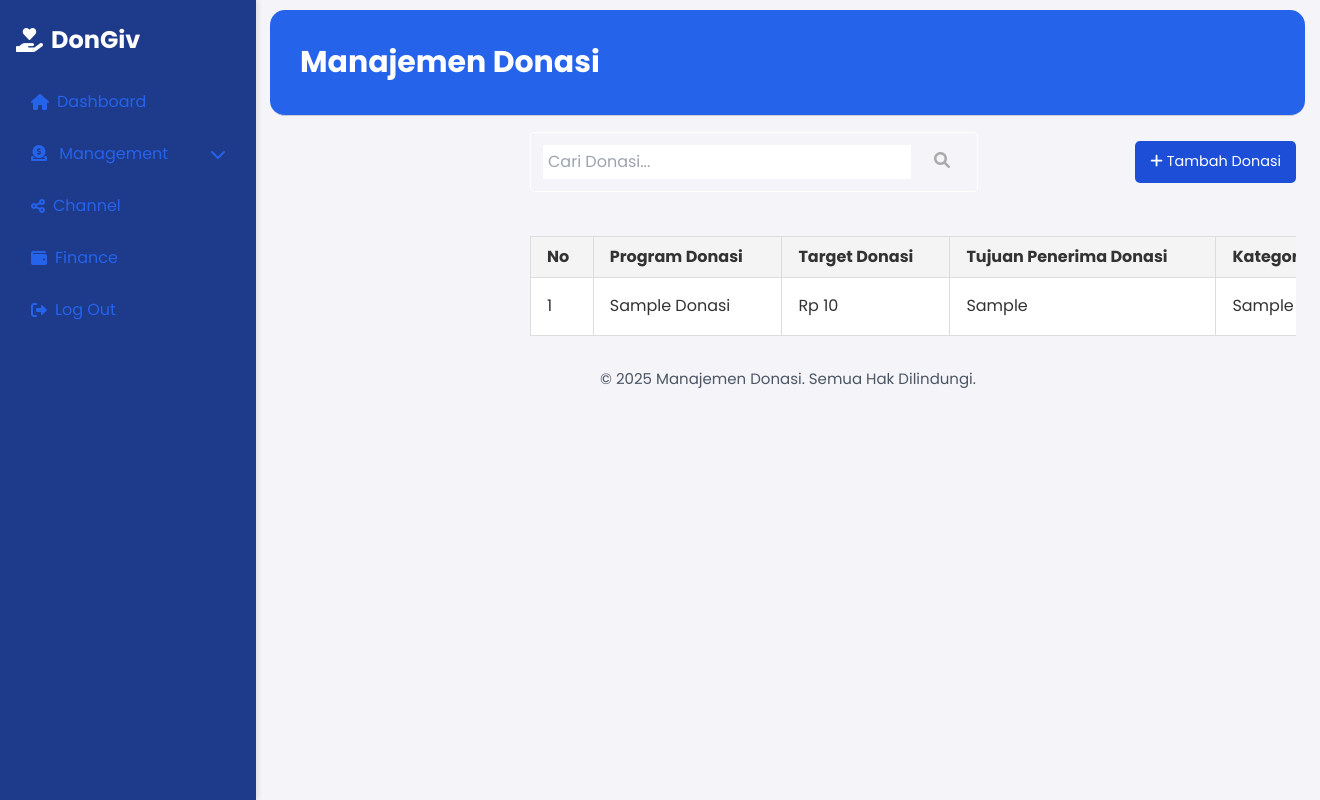
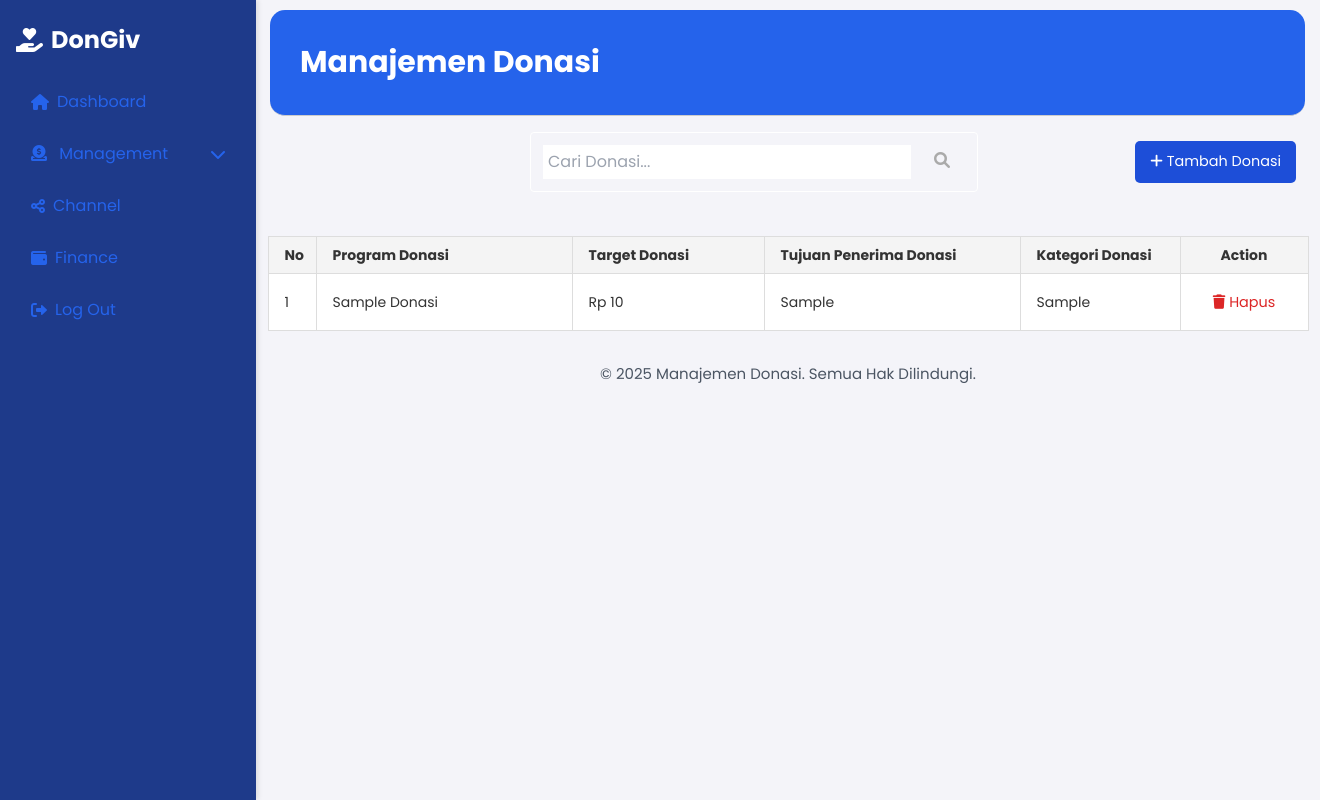
Before and after one commit to REzaa13x/DonGiv, a PHP site: page /Manajemen.php in a window 1320 px wide. Run offline with PHP 8.4, Linux system fonts and the light colour scheme; tables that the repository leaves empty or names only in its code hold one stand-in row (values such as "Sample post"); some libraries are stand-ins or nearby versions.

Commit message:
fix manajemen

```diff
--- a/admin/Manajemen.php
+++ b/admin/Manajemen.php
@@ -87,18 +87,19 @@ if ($result && mysqli_num_rows($result) > 0) {
     </button>
   </div>
 
-  <section class="table-container overflow-x-auto">
-    <table class="min-w-full table-auto border-collapse">
-      <thead>
-        <tr class="bg-gray-200 text-left">
-          <th class="border px-4 py-2">No</th>
-          <th class="border px-4 py-2">Program Donasi</th>
-          <th class="border px-4 py-2">Target Donasi</th>
-          <th class="border px-4 py-2">Tujuan Penerima Donasi</th>
-          <th class="border px-4 py-2">Kategori Donasi</th>
-          <th class="border px-4 py-2 text-center">Action</th>
-        </tr>
-      </thead>
+  <section class="table-container flex justify-center">
+  <table class="min-w-fit border-collapse mx-auto text-sm">
+  <table class="table-fixed border-collapse mx-auto text-sm">
+  <thead>
+    <tr class="bg-gray-200 text-left">
+      <th class="border px-4 py-2 w-12">No</th>
+      <th class="border px-4 py-2 w-64">Program Donasi</th>
+      <th class="border px-4 py-2 w-48">Target Donasi</th>
+      <th class="border px-4 py-2 w-64">Tujuan Penerima Donasi</th>
+      <th class="border px-4 py-2 w-40">Kategori Donasi</th>
+      <th class="border px-4 py-2 text-center w-32">Action</th>
+    </tr>
+  </thead>
       <tbody>
         <?php $no = 1; foreach ($donasi as $row): ?>
           <tr class="hover:bg-gray-100">
```
